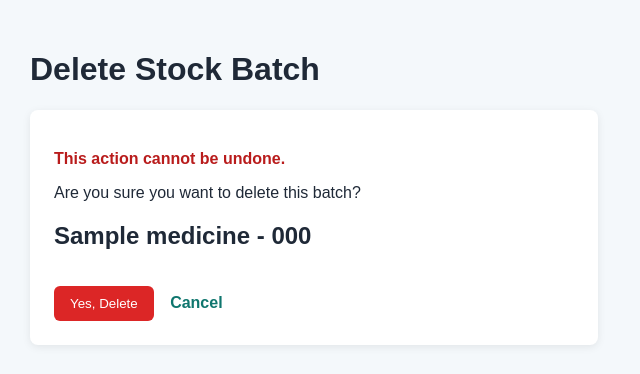
After one commit to vfb-dev/medistock, a Django app: page /batches/1/delete/ in a window 1280 px wide. The commit adds this page. Shown: the top 374 px of the page, without its empty margins (0-640 px from the left). Run offline with Django 5.2, Linux system fonts and the light colour scheme; tables that the repository leaves empty hold one stand-in row (values such as "Sample post").

Commit message:
delete stock batches

```diff
--- a/inventory/urls.py
+++ b/inventory/urls.py
@@ -16,4 +16,5 @@ urlpatterns = [
     path('batches/', views.batch_list, name='batch_list'),
     path('batches/add/', views.batch_create, name='batch_create'),
     path('batches/<int:pk>/edit/', views.batch_update, name='batch_update'),
+    path('batches/<int:pk>/delete/', views.batch_delete, name='batch_delete'),
 ]
--- a/inventory/views.py
+++ b/inventory/views.py
@@ -201,3 +201,16 @@ def batch_update(request, pk):
     }
 
     return render(request, 'inventory/batch_form.html', context)
+
+def batch_delete(request, pk):
+    batch = get_object_or_404(StockBatch, pk=pk)
+
+    if request.method == 'POST':
+        batch.delete()
+        return redirect('batch_list')
+
+    context = {
+        'batch': batch,
+    }
+
+    return render(request, 'inventory/batch_confirm_delete.html', context)
--- /dev/null
+++ b/templates/inventory/batch_confirm_delete.html
@@ -0,0 +1,62 @@
+<!DOCTYPE html>
+<html>
+<head>
+    <title>Delete Stock Batch - MediStock</title>
+    <style>
+        body {
+            font-family: Arial, sans-serif;
+            background: #f4f8fb;
+            margin: 0;
+            padding: 30px;
+            color: #1f2937;
+        }
+
+        .box {
+            background: white;
+            padding: 24px;
+            border-radius: 8px;
+            max-width: 520px;
+            box-shadow: 0 2px 8px rgba(0,0,0,0.08);
+        }
+
+        .warning {
+            color: #b91c1c;
+            font-weight: bold;
+        }
+
+        button {
+            margin-top: 16px;
+            padding: 10px 16px;
+            background: #dc2626;
+            color: white;
+            border: none;
+            border-radius: 6px;
+            cursor: pointer;
+        }
+
+        a {
+            color: #0f766e;
+            text-decoration: none;
+            font-weight: bold;
+            margin-left: 12px;
+        }
+    </style>
+</head>
+<body>
+    <h1>Delete Stock Batch</h1>
+
+    <div class="box">
+        <p class="warning">This action cannot be undone.</p>
+
+        <p>Are you sure you want to delete this batch?</p>
+
+        <h2>{{ batch.medicine.name }} - {{ batch.batch_number }}</h2>
+
+        <form method="post">
+            {% csrf_token %}
+            <button type="submit">Yes, Delete</button>
+            <a href="/batches/">Cancel</a>
+        </form>
+    </div>
+</body>
+</html>
--- a/templates/inventory/batch_list.html
+++ b/templates/inventory/batch_list.html
@@ -75,6 +75,8 @@
                     <td>{{ batch.received_date }}</td>
                     <td>
                         <a href="/batches/{{ batch.id }}/edit/">Edit</a>
+                        |
+                        <a href="/batches/{{ batch.id }}/delete/">Delete</a>
                     </td>
                 </tr>
             {% empty %}
```
